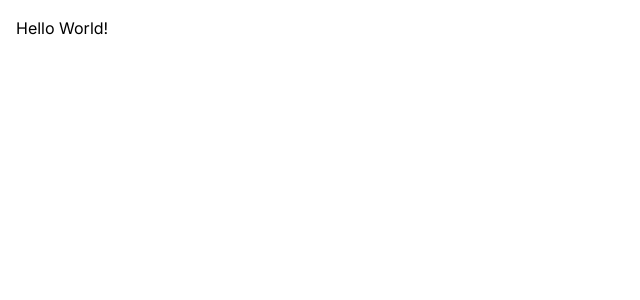
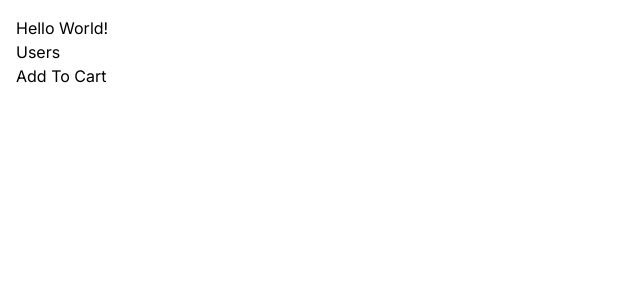
Before and after one commit to bngoon/next.js-lesson, a Next.js app: page / in a window 1280 px wide. Shown: the top 300 px of the page, without its empty margins (0-640 px from the left). Built offline with nearby package versions, Linux system fonts and the light colour scheme.

Commit message:
client and server components

```diff
--- /dev/null
+++ b/app/components/AddToCart.tsx
@@ -0,0 +1,14 @@
+'use client';
+import React from 'react'
+
+
+const AddToCart = () => {
+  return (
+    <div>
+    <button onClick={()=>console.log('Click')}>Add To Cart</button>
+
+    </div>
+  )
+}
+
+export default AddToCart
--- /dev/null
+++ b/app/components/ProductCard.tsx
@@ -0,0 +1,13 @@
+'use client';
+import React from 'react'
+import AddToCart from './AddToCart';
+
+const ProductCard = () => {
+  return (
+    <div>
+        <AddToCart/>
+    </div>
+  )
+}
+
+export default ProductCard
--- a/app/page.tsx
+++ b/app/page.tsx
@@ -1,9 +1,12 @@
 import Image from "next/image";
-
+import Link from "next/link";
+import ProductCard from "./components/ProductCard";
 export default function Home() {
   return (
     <main>
       <h1>Hello World!</h1>
+      <Link href="users">Users</Link>
+      <ProductCard/>
     </main>
   );
 }
```
